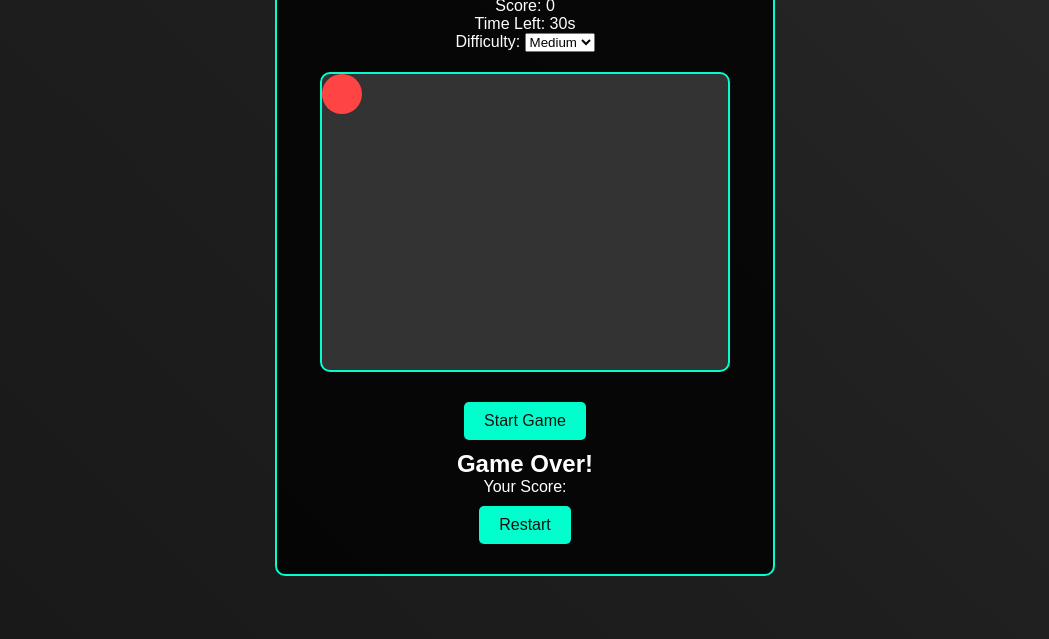
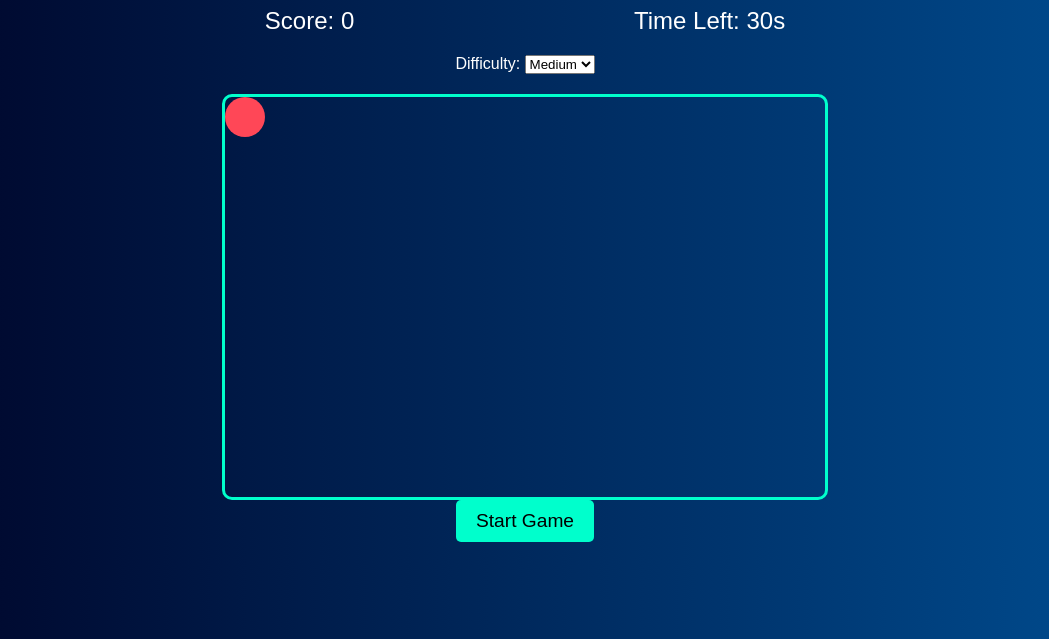
Before and after one commit to redmanjatt2/personal-website, a plain HTML site: page index.html in a window 1280 px wide. Shown: the part 161-800 px from the top of the page, without its empty margins (115-1164 px from the left). Drawn offline with Linux system fonts and the light colour scheme.

Commit message:
Update styles.css

```diff
--- a/styles.css
+++ b/styles.css
@@ -1,95 +1,87 @@
-* {
+body {
     margin: 0;
-    padding: 0;
-    box-sizing: border-box;
-}
-
-body {
     font-family: Arial, sans-serif;
+    background: linear-gradient(to right, #000428, #004e92);
+    color: #fff;
     text-align: center;
-    background: linear-gradient(45deg, #121212, #1e1e1e, #333) 0 0 / 200% 200%;
-    color: #fff;
-    margin: 0;
-    padding: 0;
-    display: flex;
-    justify-content: center;
-    align-items: center;
-    height: 100vh;
-    animation: gradient 8s infinite linear;
-}
-
-@keyframes gradient {
-    0% { background-position: 0% 0%; }
-    100% { background-position: 100% 100%; }
 }
 
 .game-container {
-    width: 90%;
-    max-width: 500px;
-    background-color: rgba(0, 0, 0, 0.8);
-    border: 2px solid #00ffcc;
-    border-radius: 10px;
+    max-width: 800px;
+    margin: 0 auto;
     padding: 20px;
+}
+
+h1 {
+    font-size: 3rem;
+    margin-bottom: 10px;
+    color: #00ffcc;
+}
+
+p {
+    font-size: 1.2rem;
+    margin-bottom: 20px;
+}
+
+#game-info {
+    display: flex;
+    justify-content: space-around;
+    margin-bottom: 20px;
+    font-size: 1.5rem;
+}
+
+.difficulty {
+    margin-bottom: 20px;
 }
 
 .play-area {
     position: relative;
-    width: 90%;
-    height: 300px;
-    margin: 20px auto;
-    background-color: #333;
-    border: 2px solid #00ffcc;
+    width: 100%;
+    max-width: 600px;
+    height: 400px;
+    border: 3px solid #00ffcc;
+    margin: 0 auto;
     border-radius: 10px;
     overflow: hidden;
 }
 
-#ball, #golden-ball {
+#ball {
     position: absolute;
+    width: 40px;
+    height: 40px;
+    background-color: #ff4757;
     border-radius: 50%;
     cursor: pointer;
-    transition: all 0.3s ease;
+    transition: transform 0.1s ease;
 }
 
-#ball {
-    width: 40px;
-    height: 40px;
-    background-color: #ff4444;
-}
-
-#golden-ball {
-    width: 50px;
-    height: 50px;
-    background-color: #ffd700;
-    display: none;
+#ball:active {
+    transform: scale(0.9);
 }
 
 button {
     padding: 10px 20px;
-    font-size: 16px;
+    font-size: 1.2rem;
+    background-color: #00ffcc;
     border: none;
     border-radius: 5px;
-    background-color: #00ffcc;
-    color: #121212;
     cursor: pointer;
-    transition: background-color 0.3s;
-    margin: 10px 0;
+    transition: background-color 0.3s ease;
 }
 
 button:hover {
-    background-color: #009e8f;
+    background-color: #00b894;
 }
 
-/* Responsive Design */
-@media (max-width: 768px) {
-    .play-area {
-        height: 250px;
-    }
-    #ball {
-        width: 30px;
-        height: 30px;
-    }
-    #golden-ball {
-        width: 40px;
-        height: 40px;
-    }
+#game-over-screen {
+    display: none;
 }
+
+#game-over-screen h2 {
+    font-size: 2.5rem;
+    margin-bottom: 10px;
+}
+
+#game-over-screen p {
+    font-size: 1.5rem;
+}
```
